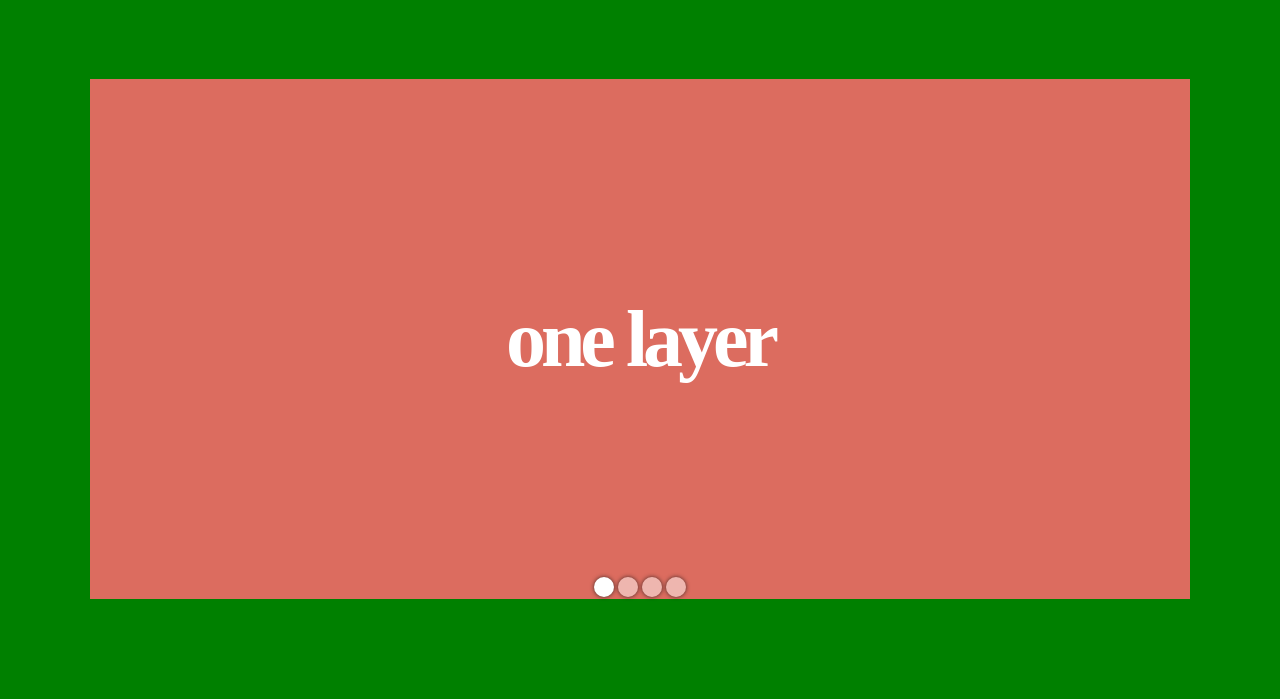
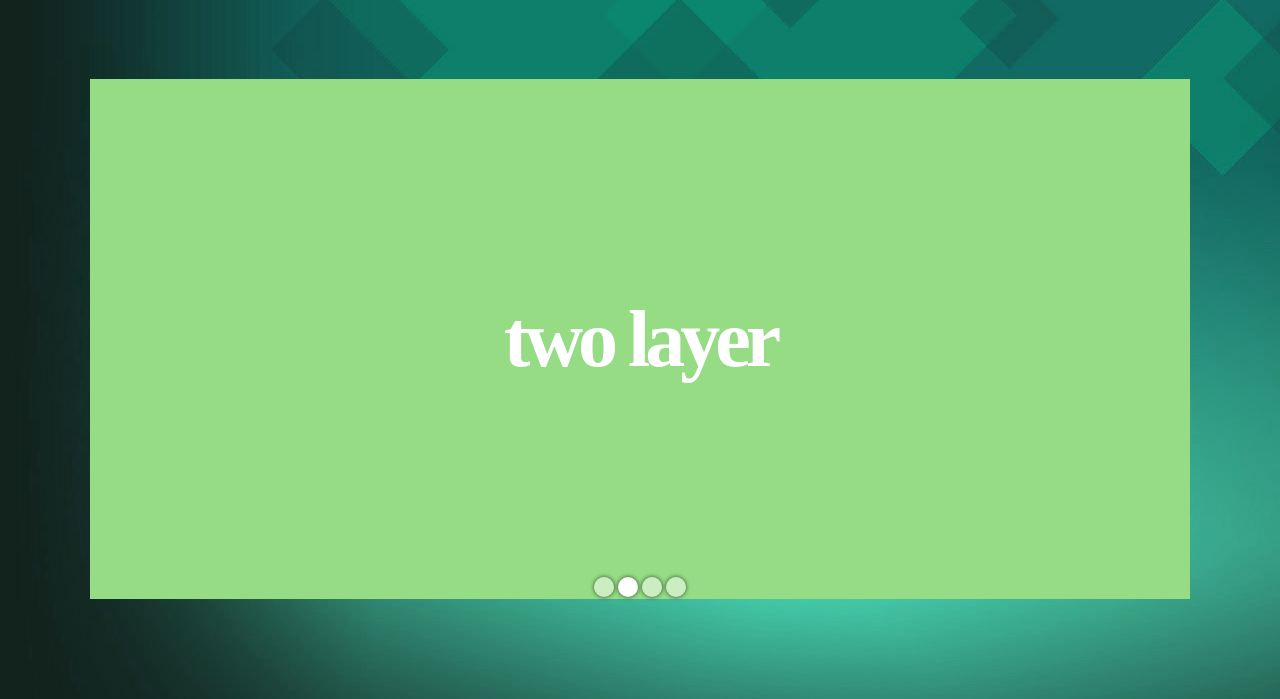
Before and after one commit to lyuzhang/project-fistPC, a website built with webpack: page src/index.html in a window 1280 px wide. Shown: the part 101-800 px from the top of the page. Built offline with nearby package versions, Linux system fonts and the light colour scheme.

Commit message:
自动轮播和背景图

```diff
--- a/src/js/firstView.js
+++ b/src/js/firstView.js
@@ -4,10 +4,12 @@
 export default function () {
   const pointsNodes = document.querySelectorAll('.home .home-points li');
   const carouselNodes = document.querySelectorAll('.home .home-carousel li');
+  const homeNode = document.querySelector('.home');
   const pointsLength = pointsNodes.length;
   let nowIndex = 0;
   let lastIndex = 0;
   let lastTime = 0;
+  let timer = null;
 
 
   for(let i = 0;i < pointsLength;i++){
@@ -36,4 +38,25 @@ export default function () {
       lastTime = nowTime;
     }
   }
+
+
+  //自动轮播
+  function autoPlay() {
+    timer = setInterval(() => {
+      nowIndex++;
+      if(nowIndex === 4) nowIndex = 0;
+      carouselNodes[lastIndex].className = 'common-title leftHide';
+      carouselNodes[nowIndex].className = 'common-title rightShow';
+      pointsNodes[nowIndex].className = 'active';
+      pointsNodes[lastIndex].className = '';
+      lastIndex = nowIndex;
+
+    },3000)
+  }
+autoPlay();
+  //绑定鼠标移入移除停止轮播事件
+  homeNode.onmouseenter = function () {
+    clearInterval(timer);
+  }
+  homeNode.onmouseleave = autoPlay;
 }
--- a/src/less/index.less
+++ b/src/less/index.less
@@ -74,7 +74,7 @@
     left: 0;
     bottom: 0;
     right: 0;
-    background-color: green;
+  //  background-color: green;
     >ul{
       position: absolute;
       top: 0;//解决第一次点击无过渡的效果
@@ -85,6 +85,22 @@
         position: relative;
         width: 100%;
         height: 20%;
+        background-repeat: no-repeat;
+        &:nth-child(1){
+          background-image: url("../images/bg1.jpg");
+        }
+        &:nth-child(2){
+          background-image: url("../images/bg2.jpg");
+        }
+        &:nth-child(3){
+          background-image: url("../images/bg3.jpg");
+        }
+        &:nth-child(4){
+          background-image: url("../images/bg4.jpg");
+        }
+        &:nth-child(5){
+          background-image: url("../images/bg5.jpg");
+        }
         >section{
           width: 1100px;
           height: 520px;
```
